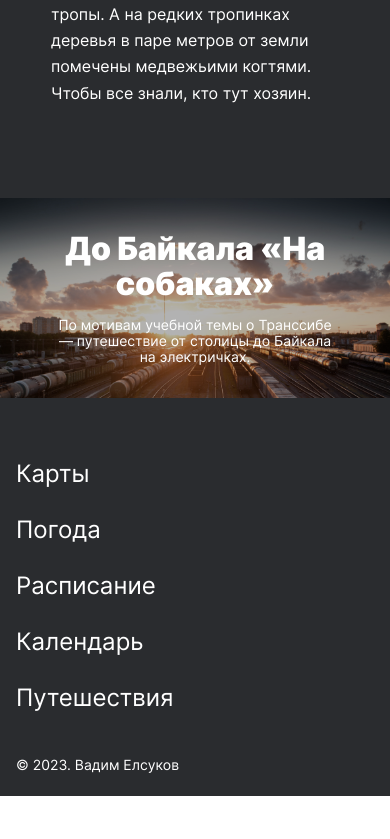
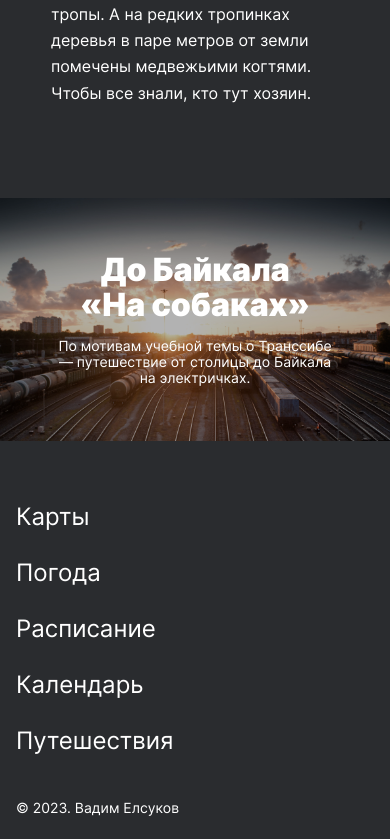
Before and after one commit to hvny/russian-travel, a plain HTML site: page index.html in a window 390 px wide. Shown: the part 9862-10701 px from the top of the page. Before the commit the page ends 10658 px from the top, so only its background shows below. Drawn offline with Linux system fonts and the light colour scheme.

Commit message:
cover fixed

```diff
--- a/blocks/cover/__background/cover__background.css
+++ b/blocks/cover/__background/cover__background.css
@@ -1,43 +1,6 @@
 .cover__background {
-    display: block;
-    position: relative;
-    max-width: 100%;
-    height: 740px;
-    background-image: url("../../../images/coverPicture.png");
-    background-size: 100%;
-    background-repeat: no-repeat;
+    width: 100%;
     z-index: 0;
+    grid-column: 1/4;
+    grid-row: 1/3;
 }
-
-.cover__background::before {
-    content: "";
-    position: absolute;
-    top: 0;
-    left: 0;
-    width: 100%;
-    height: 100%;
-    background-color: rgba(0 0 0 / 0.3);
-    z-index: -1;
-}
-
-.cover__background:hover {
-    opacity: 0.8;
-}
-
-@media screen and (min-width: 1024px) and (max-width: 1279px) {
-    .cover__background {
-        height: 640px;
-    }
-}
-
-@media screen and (min-width: 768px) and (max-width: 1023px) {
-    .cover__background {
-        height: 480px;
-    }
-}
-
-@media screen and (min-width: 320px) and (max-width: 767px) {
-    .cover__background {
-        height: 200px;
-    }
-}
--- /dev/null
+++ b/blocks/cover/__link/cover__link.css
@@ -0,0 +1,12 @@
+.cover__link {
+    display: block;
+    width: 100%;
+    height: 100%;
+    z-index: 3;
+    grid-column: 1/4;
+    grid-row: 1/3;
+}
+
+.cover__link:hover~.cover__background {
+    opacity: 0.8;
+}
--- /dev/null
+++ b/blocks/cover/__overlay/cover__overlay.css
@@ -0,0 +1,8 @@
+.cover__overlay {
+    width: 100%;
+    height: 100%;
+    grid-column: 1/4;
+    grid-row: 1/3;
+    background-color: rgba(0 0 0 / 0.3);
+    z-index: 1;
+}
--- a/blocks/cover/__subtitle/cover__subtitle.css
+++ b/blocks/cover/__subtitle/cover__subtitle.css
@@ -1,26 +1,14 @@
 .cover__subtitle {
     margin: 0;
     width: 360px;
+    height: fit-content;
     font-size: 18px;
     font-weight: 400;
     line-height: 22px;
     text-align: center;
-    position: absolute;
-    top: 429px;
-    left: calc((100% - 360px)/2);
-    z-index: 1;
-}
-
-@media screen and (min-width: 1024px) and (max-width: 1279px) {
-    .cover__subtitle {
-        top: 379px;
-    }
-}
-
-@media screen and (min-width: 768px) and (max-width: 1023px) {
-    .cover__subtitle {
-        top: 299px;
-    }
+    grid-column: 2/3;
+    grid-row: 2;
+    z-index: 2;
 }
 
 @media screen and (min-width: 320px) and (max-width: 767px) {
--- a/blocks/cover/__title/cover__title.css
+++ b/blocks/cover/__title/cover__title.css
@@ -1,26 +1,15 @@
 .cover__title {
     margin: 0;
     width: 560px;
+    height: fit-content;
     font-size: 72px;
     font-weight: 900;
     line-height: 76px;
     text-align: center;
-    position: absolute;
-    z-index: 1;
-    top: 245px;
-    left: calc((100% - 560px)/2);
-}
-
-@media screen and (min-width: 1024px) and (max-width: 1279px) {
-    .cover__title {
-        top: 195px;
-    }
-}
-
-@media screen and (min-width: 768px) and (max-width: 1023px) {
-    .cover__title {
-        top: 115px;
-    }
+    align-self: end;
+    z-index: 2;
+    grid-column: 2/3;
+    grid-row: 1;
 }
 
 @media screen and (min-width: 320px) and (max-width: 767px) {
--- a/blocks/cover/cover.css
+++ b/blocks/cover/cover.css
@@ -1,18 +1,31 @@
 .cover {
     margin: 0 auto 92px auto;
-    max-width: 1184px;
-    position: relative;
-    z-index: 0;
+    width: 1184px;
+    max-height: max-content;
+    padding: 0;
+    display: grid;
+    grid-template-columns: repeat(3, 1fr);
+    grid-auto-rows: min-content;
+    row-gap: 32px;
+    justify-items: center;
+}
+
+@media screen and (min-width: 767px) and (max-width: 1279px) {
+    .cover {
+        width: 100%;
+    }
 }
 
 @media screen and (min-width: 768px) and (max-width: 1023px) {
     .cover {
-        margin: 0 auto 88px auto;
+        margin: 0 0 88px 0;
     }
 }
 
 @media screen and (min-width: 320px) and (max-width: 767px) {
     .cover {
         margin: 0 auto 64px auto;
+        row-gap: 16px;
+        width: 100%;
     }
 }
--- a/blocks/page/page.css
+++ b/blocks/page/page.css
@@ -1,5 +1,4 @@
 .page {
-    max-width: 1280px;
     background-color: #2A2C2F;
     font-family: 'Inter', sans-serif;
     font-style: normal;
--- a/index.html
+++ b/index.html
@@ -163,12 +163,15 @@
             </section>
 
             <section class="cover">
-                <a class="cover__background" href="https://stampsy.com/na-elektrichkakh-do-baikala" target="_blank"></a>
-                <h3 class="cover__title">До Байкала «На собаках»</h3>
+                <a class="cover__link" href="https://stampsy.com/na-elektrichkakh-do-baikala" target="_blank"></a>
+                <img src="./images/coverPicture.png" class="cover__background">
+                <h3 class="cover__title">До Байкала «На&nbsp;собаках»</h3>
                 <p class="cover__subtitle">По мотивам учебной темы о Транссибе — путешествие от столицы до Байкала на электричках.</p>
+                <div class="cover__overlay"></div>
             </section>
         </main>
         <footer class="footer">
+            <nav>
                 <ul class="footer__links">
                     <li><a class="footer__link" href="https://yandex.ru/maps" target="_blank">Карты</a></li>
                     <li><a class="footer__link" href="https://yandex.ru/pogoda" target="_blank">Погода</a></li>
@@ -176,8 +179,8 @@
                     <li><a class="footer__link" href="https://calendar.yandex.ru" target="_blank">Календарь</a></li>
                     <li><a class="footer__link" href="https://travel.yandex.ru" target="_blank">Путешествия</a></li>
                 </ul>
+            </nav>
             <p class="footer__copyright">&#169; 2023. Вадим Елсуков</p>
-
         </footer>
     </div>
 </body>
--- a/pages/index.css
+++ b/pages/index.css
@@ -53,6 +53,8 @@
 @import url("../blocks/cover/__background/cover__background.css");
 @import url("../blocks/cover/__title/cover__title.css");
 @import url("../blocks/cover/__subtitle/cover__subtitle.css");
+@import url("../blocks/cover/__overlay/cover__overlay.css");
+@import url("../blocks/cover/__link/cover__link.css");
 
 /*footer*/
 
```
Lines whose indentation alone changed are shown as unchanged.
